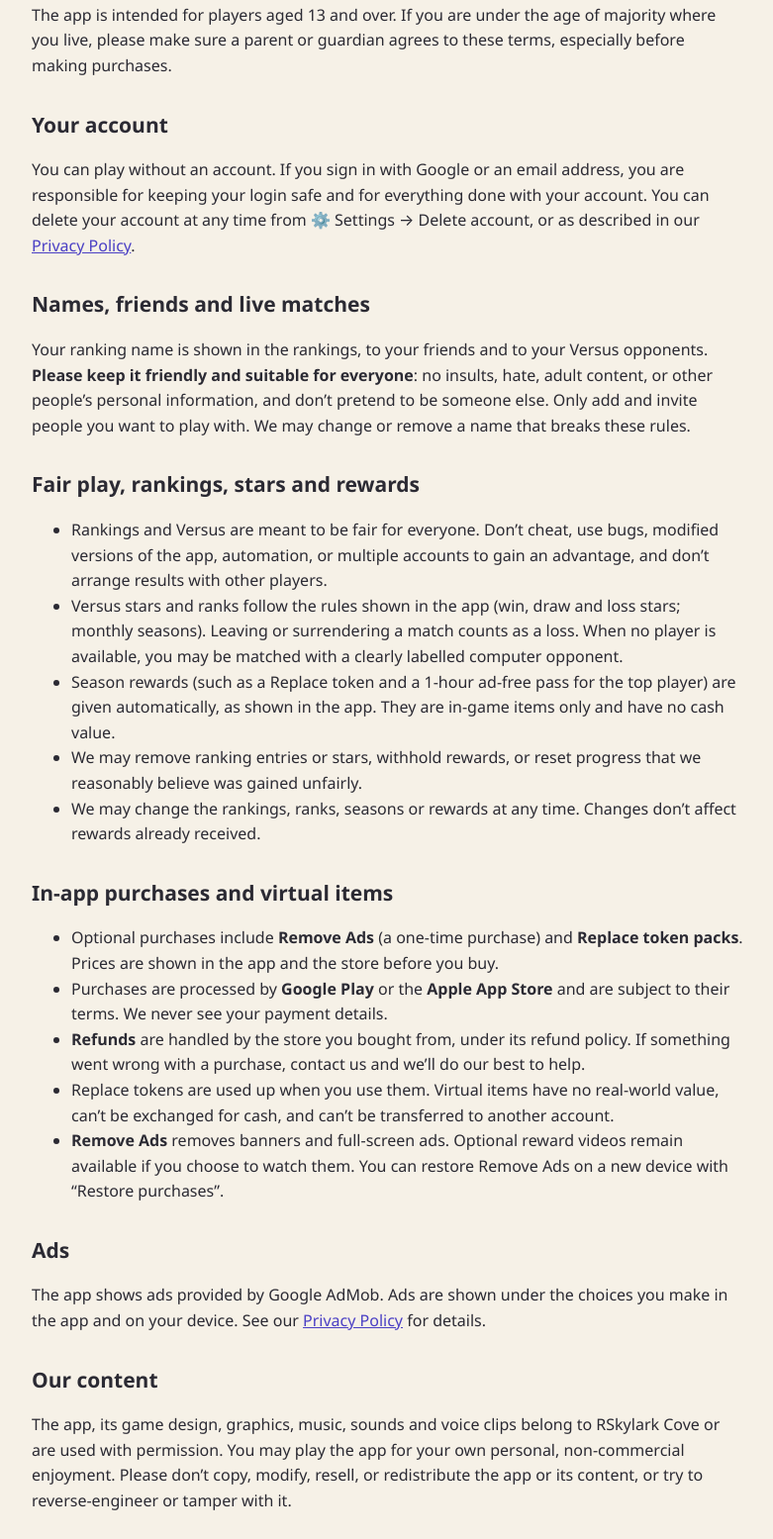
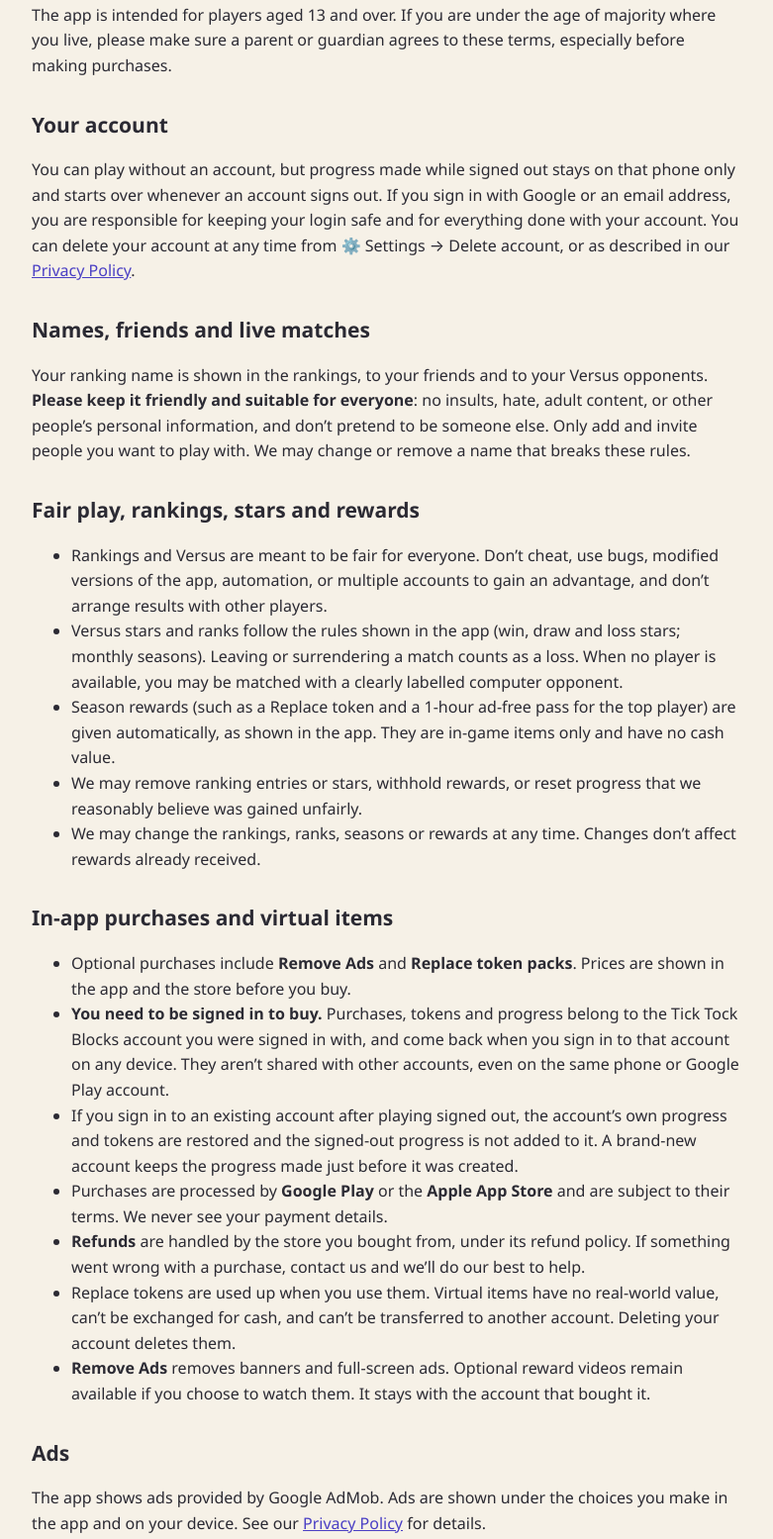
Before and after one commit to RSkylarkCove/RSkylarkCove.github.io, a plain HTML site: page tick-tock-blocks/terms/index.html in a window 1280 px wide. Shown: the part 752-2307 px from the top of the page at 99% size, without its empty margins (248-1029 px from the left). Drawn offline with Linux system fonts and the light colour scheme.

Commit message:
Tick Tock Blocks terms: purchases locked to accounts, sign in to buy
Co-Authored-By: Claude Opus 5.5 <noreply@anthropic.com>
Claude-Session: https://claude.ai/code/session_015wmPPcdqC7dWSJ9zXZkkYX

```diff
--- a/tick-tock-blocks/terms/index.html
+++ b/tick-tock-blocks/terms/index.html
@@ -14,7 +14,7 @@
   <p>Terms of Service</p>
 </header>
 <main>
-  <p class="muted">Last updated: November 19, 2026</p>
+  <p class="muted">Last updated: November 20, 2026</p>
 
   <p>These terms apply to Tick Tock Blocks (“the app”), made by <b>RSkylark Cove</b> (“we”, “us”). By downloading or playing the app, you agree to these terms. If you don’t agree, please don’t use the app.</p>
 
@@ -32,7 +32,7 @@
   <p>The app is intended for players aged 13 and over. If you are under the age of majority where you live, please make sure a parent or guardian agrees to these terms, especially before making purchases.</p>
 
   <h2>Your account</h2>
-  <p>You can play without an account. If you sign in with Google or an email address, you are responsible for keeping your login safe and for everything done with your account. You can delete your account at any time from ⚙️ Settings → Delete account, or as described in our <a href="../privacy/">Privacy Policy</a>.</p>
+  <p>You can play without an account, but progress made while signed out stays on that phone only and starts over whenever an account signs out. If you sign in with Google or an email address, you are responsible for keeping your login safe and for everything done with your account. You can delete your account at any time from ⚙️ Settings → Delete account, or as described in our <a href="../privacy/">Privacy Policy</a>.</p>
 
   <h2>Names, friends and live matches</h2>
   <p>Your ranking name is shown in the rankings, to your friends and to your Versus opponents. <b>Please keep it friendly and suitable for everyone</b>: no insults, hate, adult content, or other people’s personal information, and don’t pretend to be someone else. Only add and invite people you want to play with. We may change or remove a name that breaks these rules.</p>
@@ -48,11 +48,13 @@
 
   <h2>In-app purchases and virtual items</h2>
   <ul>
-    <li>Optional purchases include <b>Remove Ads</b> (a one-time purchase) and <b>Replace token packs</b>. Prices are shown in the app and the store before you buy.</li>
+    <li>Optional purchases include <b>Remove Ads</b> and <b>Replace token packs</b>. Prices are shown in the app and the store before you buy.</li>
+    <li><b>You need to be signed in to buy.</b> Purchases, tokens and progress belong to the Tick Tock Blocks account you were signed in with, and come back when you sign in to that account on any device. They aren’t shared with other accounts, even on the same phone or Google Play account.</li>
+    <li>If you sign in to an existing account after playing signed out, the account’s own progress and tokens are restored and the signed-out progress is not added to it. A brand-new account keeps the progress made just before it was created.</li>
     <li>Purchases are processed by <b>Google Play</b> or the <b>Apple App Store</b> and are subject to their terms. We never see your payment details.</li>
     <li><b>Refunds</b> are handled by the store you bought from, under its refund policy. If something went wrong with a purchase, contact us and we’ll do our best to help.</li>
-    <li>Replace tokens are used up when you use them. Virtual items have no real-world value, can’t be exchanged for cash, and can’t be transferred to another account.</li>
-    <li><b>Remove Ads</b> removes banners and full-screen ads. Optional reward videos remain available if you choose to watch them. You can restore Remove Ads on a new device with “Restore purchases”.</li>
+    <li>Replace tokens are used up when you use them. Virtual items have no real-world value, can’t be exchanged for cash, and can’t be transferred to another account. Deleting your account deletes them.</li>
+    <li><b>Remove Ads</b> removes banners and full-screen ads. Optional reward videos remain available if you choose to watch them. It stays with the account that bought it.</li>
   </ul>
 
   <h2>Ads</h2>
```
